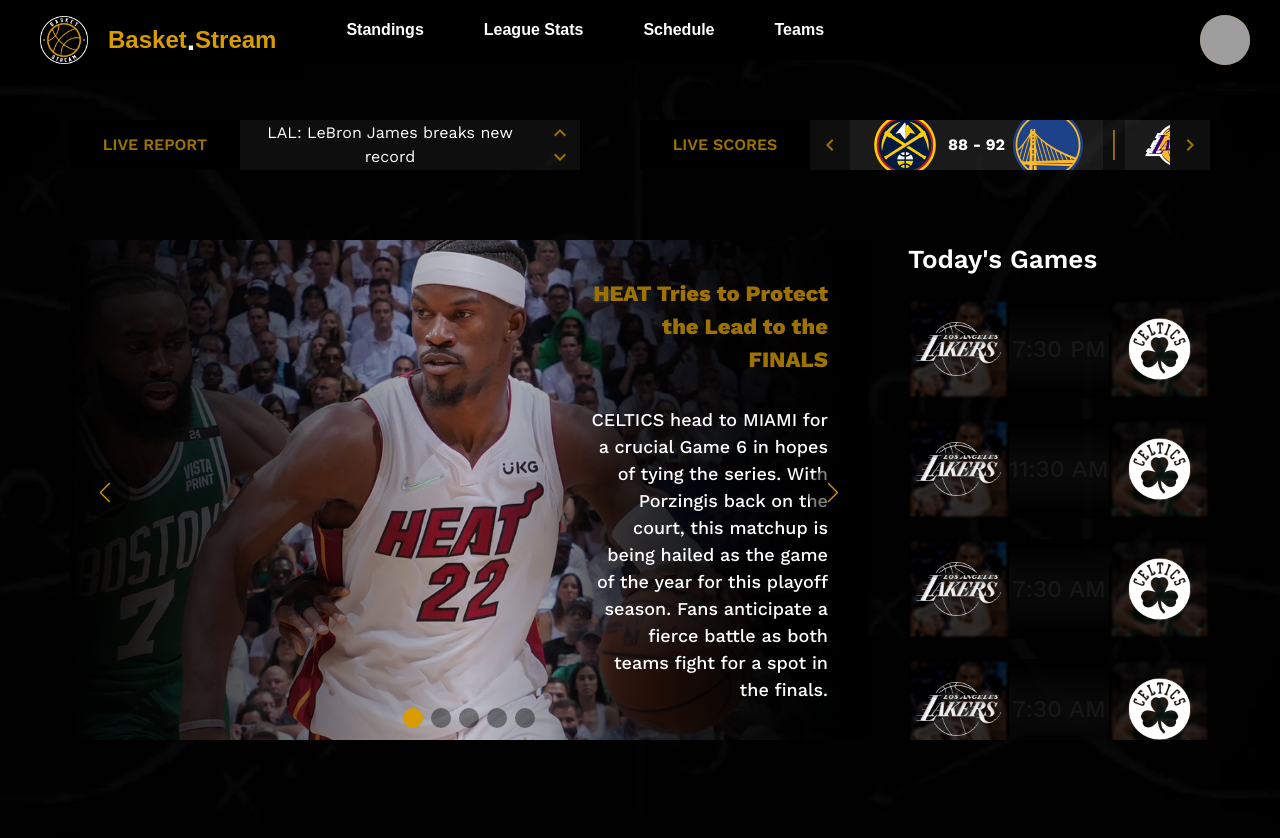
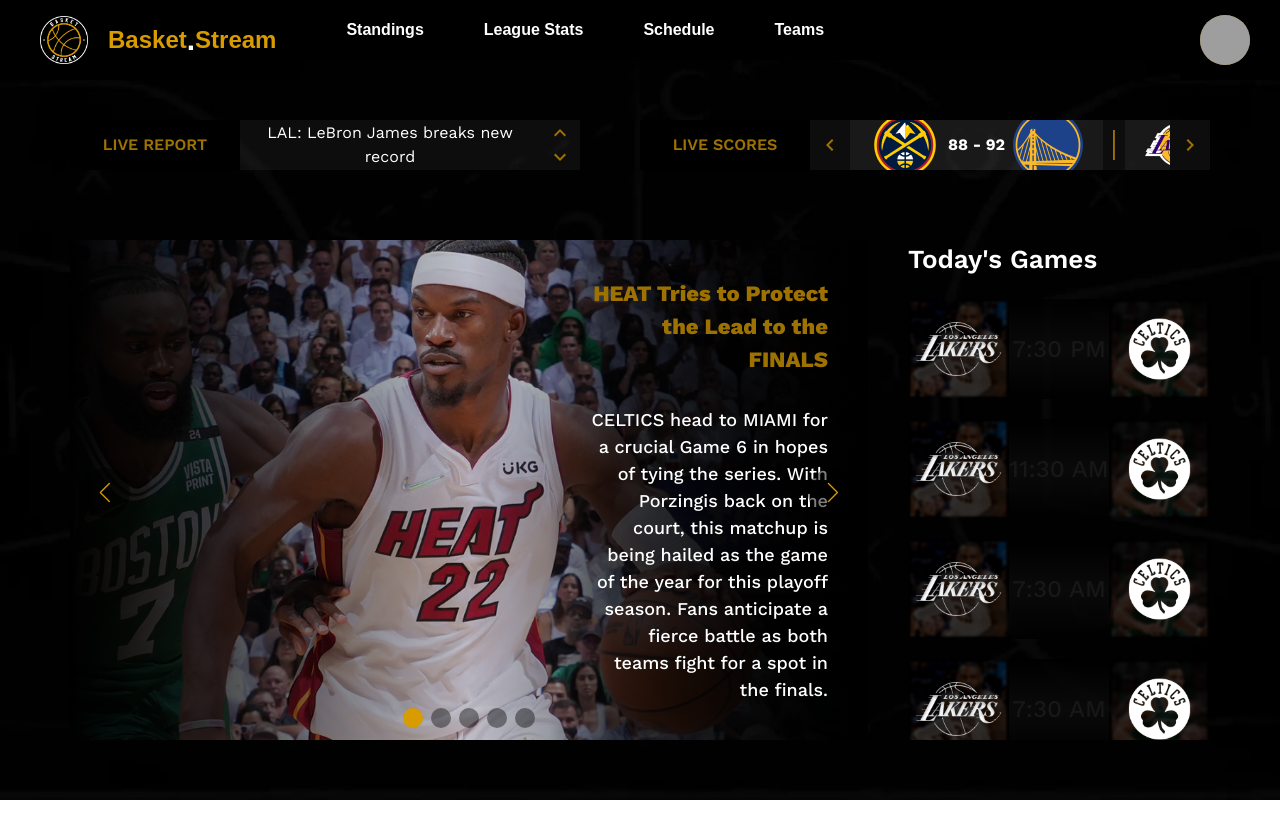
Before and after one commit to MarcosAbreu/basket.stream, a Next.js app in the folder basket-stream/: page / in a window 1280 px wide. Shown: the top 838 px of the page. After the commit the page ends 800 px from the top, so only its background shows below. Built offline with nearby package versions, Linux system fonts and the light colour scheme; grey boxes are pictures that could not be loaded.

Commit message:
refactor: pages height refactor

```diff
--- a/basket-stream/src/app/globals.css
+++ b/basket-stream/src/app/globals.css
@@ -13,8 +13,7 @@
 html,
 body {
   max-width: 100vw;
-  overflow-x: hidden;
-  overflow-y: hidden;
+  min-height: 100vh;
   height: fit-content;
 }
 
--- a/basket-stream/src/app/layout.tsx
+++ b/basket-stream/src/app/layout.tsx
@@ -51,7 +51,7 @@
               <Box
                 sx={{
                   flexGrow: 1,
-                  overflowY: "auto", // Apply scroll to the content area
+                  overflowY: "auto",
                 }}
               >
                 {children}
--- a/basket-stream/src/app/page.tsx
+++ b/basket-stream/src/app/page.tsx
@@ -13,7 +13,7 @@
     <Box
       sx={{
         width: "100%",
-        height: "100vh",
+        minHeight: "calc(100vh - 80px)",
         display: "flex",
         flexDirection: "column",
       }}
--- a/basket-stream/src/app/standings/page.tsx
+++ b/basket-stream/src/app/standings/page.tsx
@@ -13,7 +13,7 @@
     <Box
       sx={{
         width: "100%",
-        height: "100vh",
+        minHeight: "calc(100vh - 80px)",
         display: "flex",
         flexDirection: "column",
         alignItems: "center",
```
